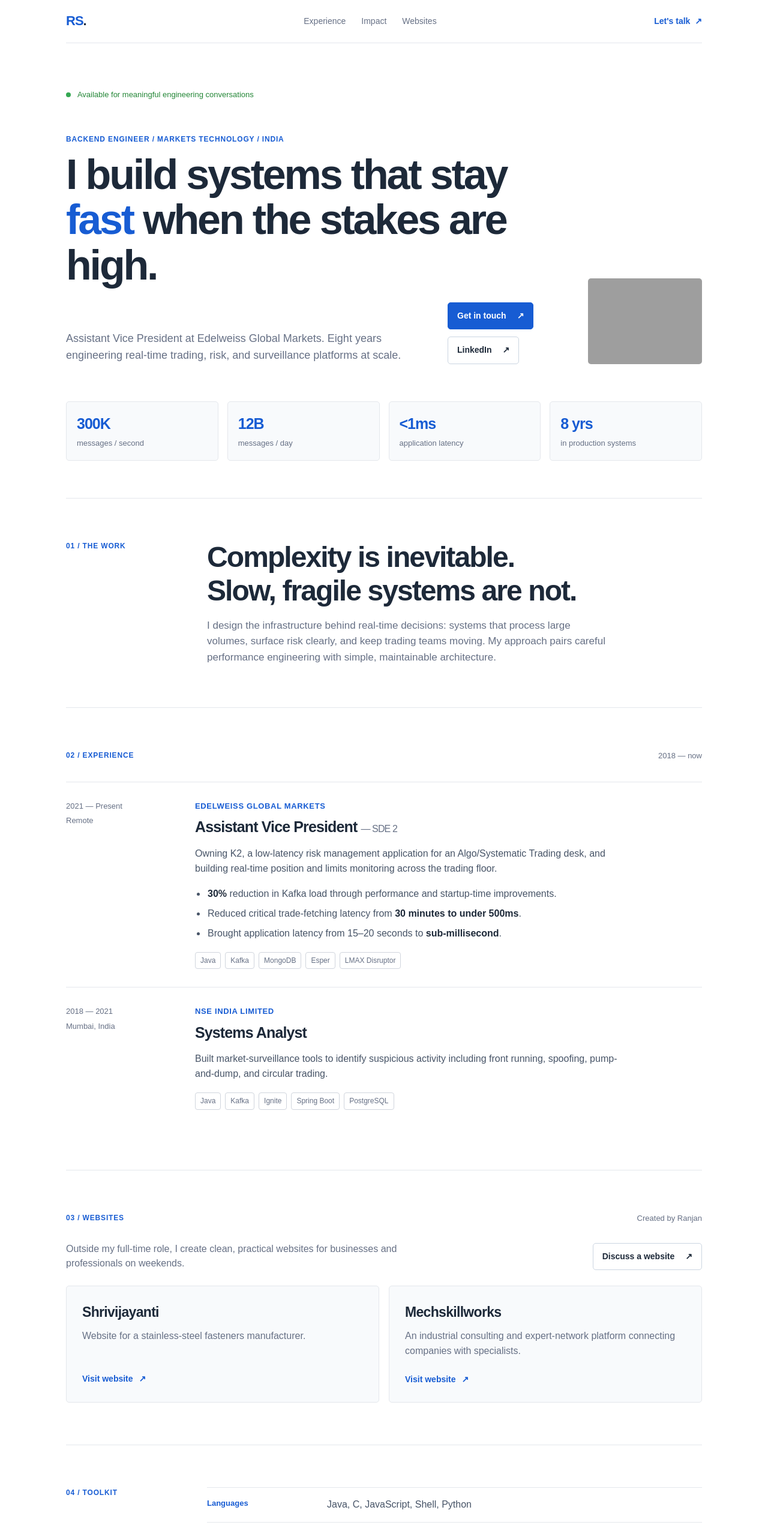
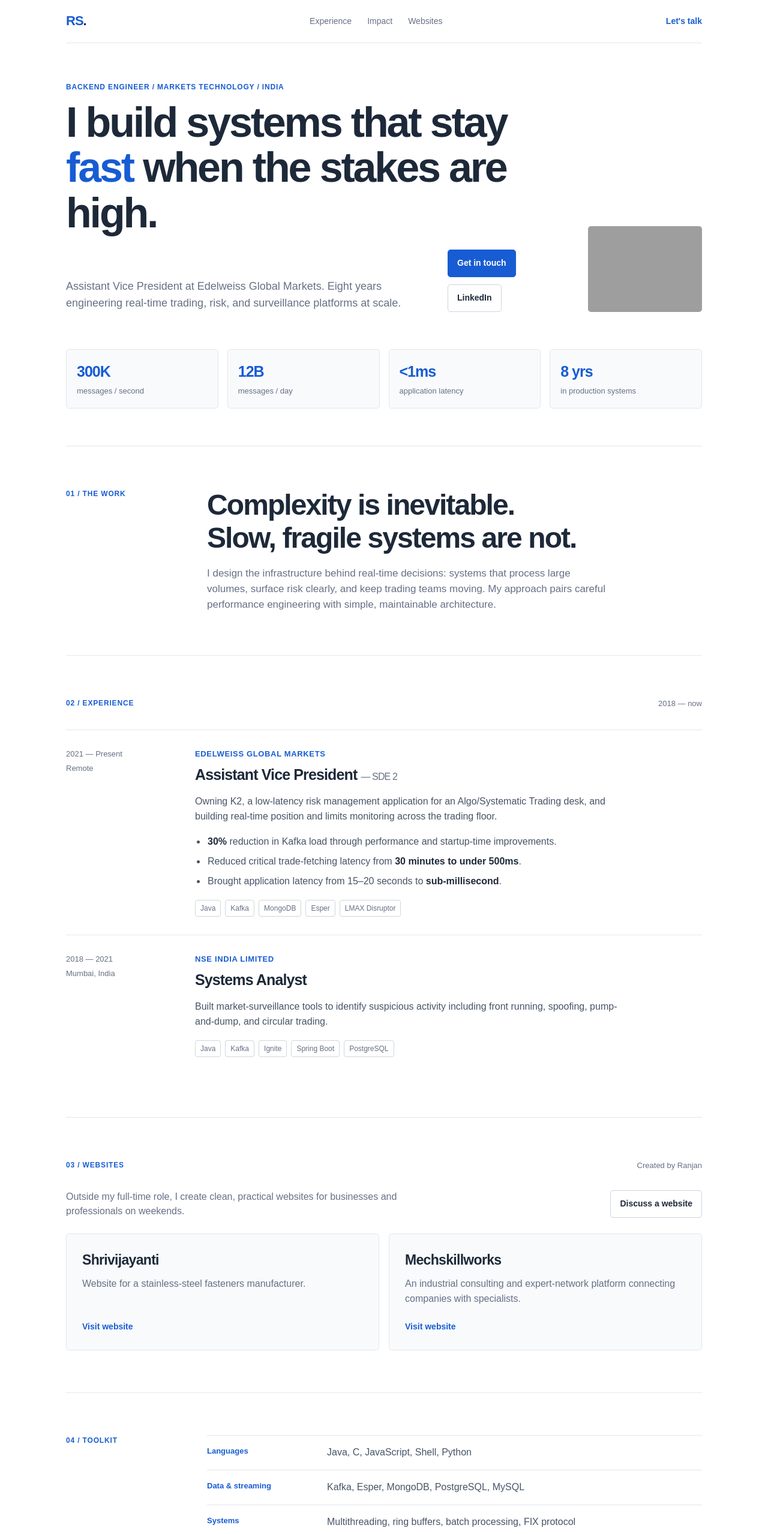
Before and after one commit to ranjansarwade30/ranjansarwade30.github.io, a plain HTML site: page index.html in a window 1280 px wide. Shown: the top 2557 px of the page at 60% size. Drawn offline with Linux system fonts and the light colour scheme; grey boxes are pictures that could not be loaded.

Commit message:
Simplify mobile contact styling

```diff
--- a/index.html
+++ b/index.html
@@ -20,12 +20,11 @@
         <a href="#impact">Impact</a>
         <a href="#websites">Websites</a>
       </nav>
-      <a class="nav-contact" href="#schedule">Let's talk <span aria-hidden="true">↗</span></a>
+      <a class="nav-contact" href="#schedule">Let's talk</a>
     </header>
 
     <main id="top">
       <section class="hero shell">
-        <div class="availability"><span></span> Available for meaningful engineering conversations</div>
         <div class="hero-layout">
           <div class="hero-copy">
             <p class="eyebrow">Backend engineer / Markets technology / India</p>
@@ -33,8 +32,8 @@
             <div class="hero-bottom">
               <p class="intro">Assistant Vice President at Edelweiss Global Markets. Eight years engineering real-time trading, risk, and surveillance platforms at scale.</p>
               <div class="hero-actions">
-                <a class="button primary" href="#schedule">Get in touch <span>↗</span></a>
-                <a class="button quiet" href="https://www.linkedin.com/in/ranjansarwade/" target="_blank" rel="noreferrer">LinkedIn <span>↗</span></a>
+                <a class="button primary" href="#schedule">Get in touch</a>
+                <a class="button quiet" href="https://www.linkedin.com/in/ranjansarwade/" target="_blank" rel="noreferrer">LinkedIn</a>
               </div>
             </div>
           </div>
@@ -87,18 +86,18 @@
         <div class="section-heading"><p class="section-label">03 / Websites</p><p>Created by Ranjan</p></div>
         <div class="websites-intro">
           <p>Outside my full-time role, I create clean, practical websites for businesses and professionals on weekends.</p>
-          <a href="#schedule" class="button quiet">Discuss a website <span>↗</span></a>
+          <a href="#schedule" class="button quiet">Discuss a website</a>
         </div>
         <div class="website-grid">
           <article class="website-card">
             <h3>Shrivijayanti</h3>
             <p>Website for a stainless-steel fasteners manufacturer.</p>
-            <a href="https://shrivijayanti.com" target="_blank" rel="noreferrer">Visit website <span>↗</span></a>
+            <a href="https://shrivijayanti.com" target="_blank" rel="noreferrer">Visit website</a>
           </article>
           <article class="website-card">
             <h3>Mechskillworks</h3>
             <p>An industrial consulting and expert-network platform connecting companies with specialists.</p>
-            <a href="https://www.mechskillworks.com" target="_blank" rel="noreferrer">Visit website <span>↗</span></a>
+            <a href="https://www.mechskillworks.com" target="_blank" rel="noreferrer">Visit website</a>
           </article>
         </div>
       </section>
@@ -113,12 +112,12 @@
         <h2>Have a hard systems problem?</h2>
         <p class="schedule-copy">Let’s find a time to talk through it. Book a slot directly on my calendar, or send me a note and I’ll get back to you.</p>
         <div class="schedule-actions">
-          <a class="button primary calendar-link" href="https://calendar.app.google/56tZrSBX3Chz5suV8" target="_blank" rel="noreferrer" aria-label="Open Ranjan's calendar to schedule a meeting">Schedule a meeting <span>↗</span></a>
+          <a class="button primary calendar-link" href="https://calendar.app.google/56tZrSBX3Chz5suV8" target="_blank" rel="noreferrer" aria-label="Open Ranjan's calendar to schedule a meeting">Schedule a meeting</a>
           <span class="email-link">ranjansarwade@gmail.com</span>
         </div>
       </section>
     </main>
-    <footer class="shell"><span>© <span id="year"></span> Ranjan Sarwade</span><span>Built with intent.</span><a href="https://www.linkedin.com/in/ranjansarwade/" target="_blank" rel="noreferrer">LinkedIn ↗</a></footer>
+    <footer class="shell"><span>© <span id="year"></span> Ranjan Sarwade</span><span>Built with intent.</span><a href="https://www.linkedin.com/in/ranjansarwade/" target="_blank" rel="noreferrer">LinkedIn</a></footer>
     <script src="script.js"></script>
   </body>
 </html>
--- a/styles.css
+++ b/styles.css
@@ -12,9 +12,7 @@ nav { display:flex; gap:26px; font-size:14px; color:var(--muted); }
 nav a:hover,.nav-contact:hover { color:var(--accent); }
 .nav-contact { color:var(--accent); font-size:14px; font-weight:600; }
 .nav-contact span { margin-left:4px; }
-.hero { padding:76px 0 62px; }
-.availability { margin-bottom:55px; color:#238636; font-size:13px; }
-.availability span { display:inline-block; width:8px; height:8px; margin-right:8px; border-radius:50%; background:#35a853; }
+.hero { padding:64px 0 62px; }
 .hero-layout { display:grid; grid-template-columns:minmax(0,1fr) 190px; align-items:end; gap:34px; }
 .portrait { width:100%; margin:0; overflow:hidden; border-radius:5px; background:var(--surface); }
 .portrait img { display:block; width:100%; height:auto; }
@@ -74,4 +72,4 @@ h1 em { font-style:normal; color:var(--accent); }
 .email-link { color:var(--accent); font-weight:600; }
 footer { display:flex; justify-content:space-between; gap:14px; padding:24px 0 34px; color:var(--muted); border-top:1px solid var(--line); font-size:13px; }
 footer a { color:var(--accent); }
-@media (max-width:700px) { .shell { width:min(100% - 32px,1060px); } .nav { height:64px; } nav { display:none; } .hero { padding:55px 0 48px; } .availability { margin-bottom:42px; } .hero-layout,.hero-bottom,.statement,.expertise { display:block; } .portrait { width:min(170px,52vw); margin:28px auto 0; } .intro { font-size:16px; margin-bottom:22px; } .signal-row { grid-template-columns:repeat(2,1fr); margin-top:45px; } .statement,.work,.projects,.websites,.expertise,.closing { padding:52px 0; } .statement-copy { margin-top:24px; } .role { grid-template-columns:1fr; gap:16px; } .role-meta { flex-direction:row; justify-content:space-between; } .websites-intro { display:block; } .websites-intro p { margin-bottom:16px; } .project-grid,.website-grid { grid-template-columns:1fr; } .project-card,.project-card.large { min-height:230px; } .expertise .section-label { margin-bottom:22px; } .skills > div { grid-template-columns:1fr; gap:5px; } footer { flex-wrap:wrap; } }
+@media (max-width:700px) { .shell { width:min(100% - 32px,1060px); } .nav { height:64px; } nav { display:none; } .hero { padding:55px 0 48px; } .hero-layout,.hero-bottom,.statement,.expertise { display:block; } .portrait { width:min(170px,52vw); margin:28px auto 0; } .intro { font-size:16px; margin-bottom:22px; } .signal-row { grid-template-columns:repeat(2,1fr); margin-top:45px; } .statement,.work,.projects,.websites,.expertise,.closing { padding:52px 0; } .statement-copy { margin-top:24px; } .role { grid-template-columns:1fr; gap:16px; } .role-meta { flex-direction:row; justify-content:space-between; } .websites-intro { display:block; } .websites-intro p { margin-bottom:16px; } .project-grid,.website-grid { grid-template-columns:1fr; } .project-card,.project-card.large { min-height:230px; } .expertise .section-label { margin-bottom:22px; } .skills > div { grid-template-columns:1fr; gap:5px; } footer { flex-wrap:wrap; } }
```
